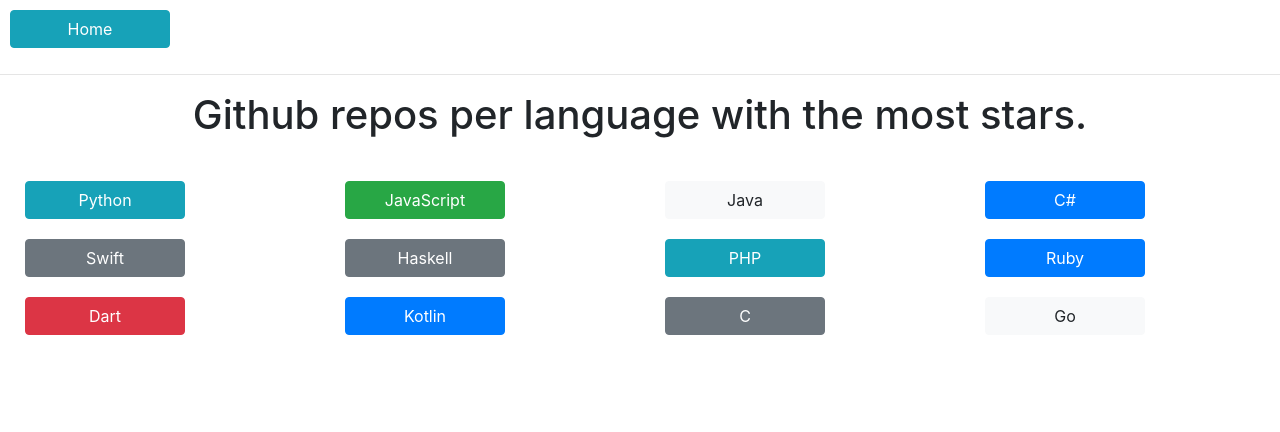
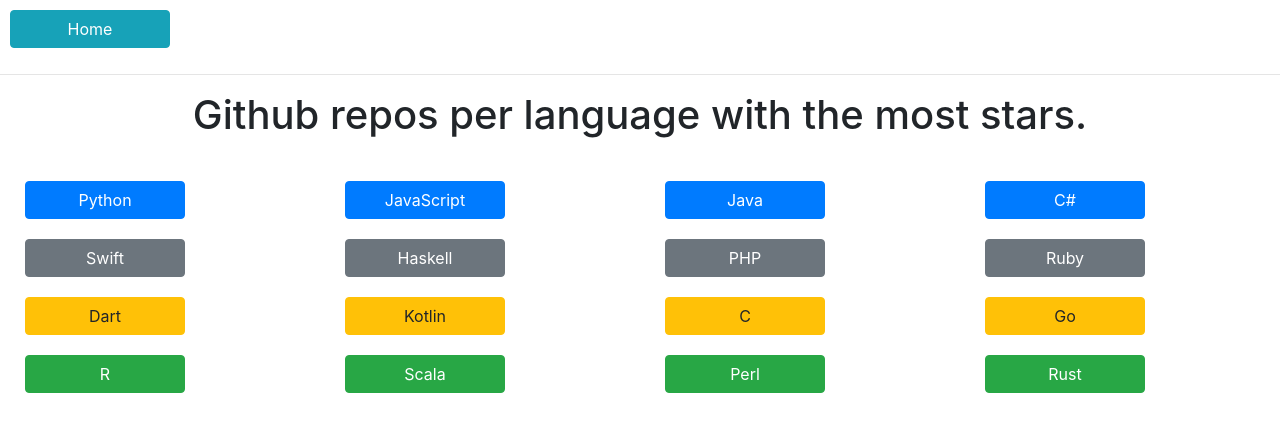
Before and after one commit to starmaerker/github_repos, a Flask app: page / in a window 1280 px wide. Shown: the top 432 px of the page. Run offline with Flask 2, Linux system fonts and the light colour scheme; some libraries are stand-ins or nearby versions.

Commit message:
remove random_color.py

```diff
--- a/app.py
+++ b/app.py
@@ -1,6 +1,5 @@
 from flask import Flask, render_template, url_for
 from search import search_repos
-from random_color import create_list
 
 
 app = Flask(__name__)
@@ -9,8 +8,7 @@ app = Flask(__name__)
 @app.route('/index')
 @app.route('/')
 def index():
-    color = create_list()
-    return render_template('index.html', color=color)
+    return render_template('index.html')
 
 
 @app.route('/search/<lang>')
--- a/random_color.py
+++ /dev/null
@@ -1,11 +0,0 @@
-import random
-
-color_list = ["btn-primary", "btn-secondary", "btn-success", "btn-danger", "btn-warning", "btn-info", "btn-light", "btn-dark"]
-
-
-def create_list():
-    result = []
-    for _ in range(0, 12):
-        result.append(color_list[random.randint(0, 7)])
-
-    return result
--- a/templates/index.html
+++ b/templates/index.html
@@ -6,44 +6,58 @@
     <div class="container-fluid">
         <div class="row">
             <div class="col-sm">
-                <a href="{{ url_for('search', lang="python") }}"><button type="button" class="btn {{ color[0] }}">Python</button></a>
+                <a href="{{ url_for('search', lang="python") }}"><button type="button" class="btn btn-primary">Python</button></a>
             </div>
             <div class="col-sm">
-                <a href="{{ url_for('search', lang="javascript") }}"><button type="button" class="btn {{ color[1] }}">JavaScript</button></a>
+                <a href="{{ url_for('search', lang="javascript") }}"><button type="button" class="btn btn-primary">JavaScript</button></a>
             </div>
             <div class="col-sm">
-                <a href="{{ url_for('search', lang="java") }}"><button type="button" class="btn {{ color[2] }}">Java</button></a>
+                <a href="{{ url_for('search', lang="java") }}"><button type="button" class="btn btn-primary">Java</button></a>
             </div>
             <div class="col-sm">
-                <a href="{{ url_for('search', lang="csharp") }}"><button type="button" class="btn {{ color[3] }}">C#</button></a>
+                <a href="{{ url_for('search', lang="csharp") }}"><button type="button" class="btn btn-primary">C#</button></a>
             </div>
         </div>
         <div class="row">
             <div class="col-sm">
-                <a href="{{ url_for('search', lang="swift") }}"><button type="button" class="btn {{ color[4] }}">Swift</button></a>
+                <a href="{{ url_for('search', lang="swift") }}"><button type="button" class="btn btn-secondary">Swift</button></a>
             </div>
             <div class="col-sm">
-                <a href="{{ url_for('search', lang="haskell") }}"><button type="button" class="btn {{ color[5] }}">Haskell</button></a>
+                <a href="{{ url_for('search', lang="haskell") }}"><button type="button" class="btn btn-secondary">Haskell</button></a>
             </div>
             <div class="col-sm">
-                <a href="{{ url_for('search', lang="php") }}"><button type="button" class="btn {{ color[6] }}">PHP</button></a>
+                <a href="{{ url_for('search', lang="php") }}"><button type="button" class="btn btn-secondary">PHP</button></a>
             </div>
             <div class="col-sm">
-                <a href="{{ url_for('search', lang="ruby") }}"><button type="button" class="btn {{ color[7] }}">Ruby</button></a>
+                <a href="{{ url_for('search', lang="ruby") }}"><button type="button" class="btn btn-secondary">Ruby</button></a>
             </div>
         </div>
         <div class="row">
             <div class="col-sm">
-                <a href="{{ url_for('search', lang="dart") }}"><button type="button" class="btn {{ color[8] }}">Dart</button></a>
+                <a href="{{ url_for('search', lang="dart") }}"><button type="button" class="btn btn-warning">Dart</button></a>
             </div>
             <div class="col-sm">
-                <a href="{{ url_for('search', lang="kotlin") }}"><button type="button" class="btn {{ color[9] }}">Kotlin</button></a>
+                <a href="{{ url_for('search', lang="kotlin") }}"><button type="button" class="btn btn-warning">Kotlin</button></a>
             </div>
             <div class="col-sm">
-                <a href="{{ url_for('search', lang="c") }}"><button type="button" class="btn {{ color[10] }}">C</button></a>
+                <a href="{{ url_for('search', lang="c") }}"><button type="button" class="btn btn-warning">C</button></a>
             </div>
             <div class="col-sm">
-                <a href="{{ url_for('search', lang="go") }}"><button type="button" class="btn {{ color[11] }}">Go</button></a>
+                <a href="{{ url_for('search', lang="go") }}"><button type="button" class="btn btn-warning">Go</button></a>
+            </div>
+        </div>
+        <div class="row">
+            <div class="col-sm">
+                <a href="{{ url_for('search', lang="r") }}"><button type="button" class="btn btn-success">R</button></a>
+            </div>
+            <div class="col-sm">
+                <a href="{{ url_for('search', lang="scala") }}"><button type="button" class="btn btn-success">Scala</button></a>
+            </div>
+            <div class="col-sm">
+                <a href="{{ url_for('search', lang="perl") }}"><button type="button" class="btn btn-success">Perl</button></a>
+            </div>
+            <div class="col-sm">
+                <a href="{{ url_for('search', lang="rust") }}"><button type="button" class="btn btn-success">Rust</button></a>
             </div>
         </div>
     </div>
```
